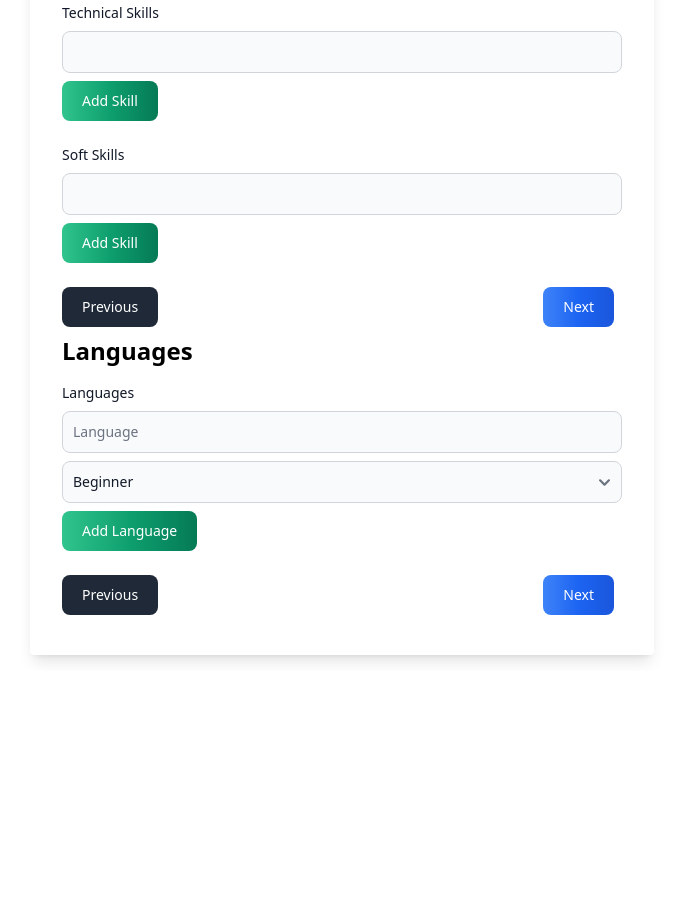
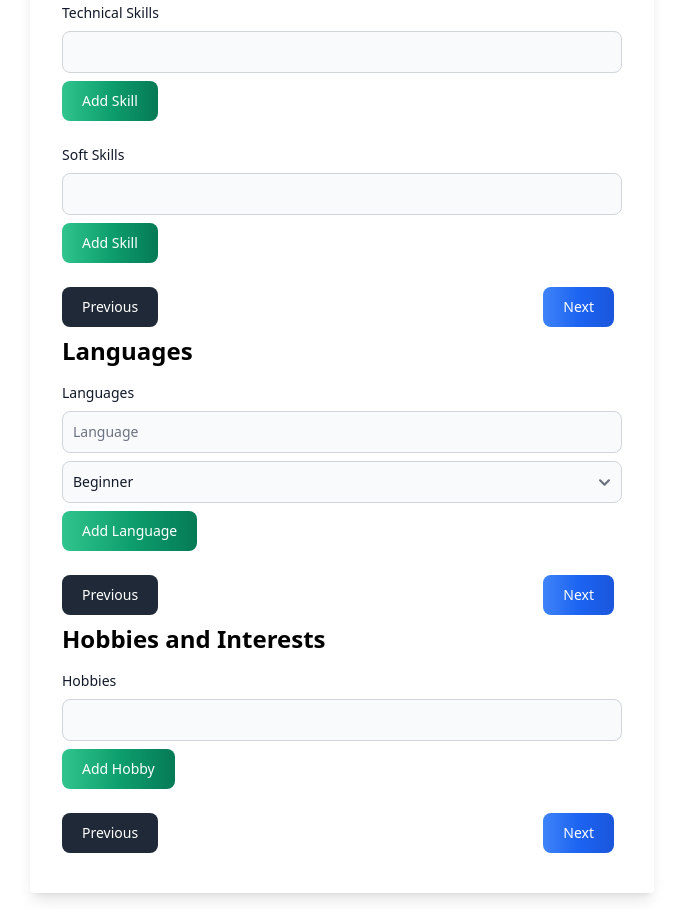
Before and after one commit to Bouanaya/cv-builder, a website: page pages/create.html in a window 1280 px wide. Shown: the part 1175-2084 px from the top of the page, without its empty margins (298-981 px from the left). Before the commit the page ends 1846 px from the top, so only its background shows below. Drawn offline with Linux system fonts and the light colour scheme.

Commit message:
add form  Hobbies

```diff
--- a/pages/create.html
+++ b/pages/create.html
@@ -286,6 +286,23 @@
               </div>
             </form>
           </div>
+          <!-- Step 5: Hobbies -->
+          <div id="step-5" class="">
+            <h2 class="text-2xl font-bold mb-4">Hobbies and Interests</h2>
+            <form id="hobbies-form">
+              <div class="mb-4">
+                <label class="block mb-2 text-sm font-medium text-gray-900 dark:text-white">Hobbies</label>
+                <div id="hobbies">
+                  <input type="text" class="bg-gray-50 border border-gray-300 mb-2 text-gray-900 text-sm rounded-lg focus:ring-blue-500 focus:border-blue-500 block w-full p-2.5 dark:bg-gray-700 dark:border-gray-600 dark:placeholder-gray-400 dark:text-white dark:focus:ring-blue-500 dark:focus:border-blue-500" required>
+                </div>
+                <button type="button" id="add-hobby" class="text-white bg-gradient-to-r from-green-400 via-green-500 to-green-600 hover:bg-gradient-to-br focus:ring-4 focus:outline-none focus:ring-green-300 dark:focus:ring-green-800 font-medium rounded-lg text-sm px-5 py-2.5 text-center me-2 mb-2">Add Hobby</button>
+              </div>
+              <div class="flex justify-between">
+                <button type="button" id="prev-5" class="text-white bg-gray-800 hover:bg-gray-900 focus:outline-none focus:ring-4 focus:ring-gray-300 font-medium rounded-lg text-sm px-5 py-2.5 me-2 mb-2 dark:bg-gray-800 dark:hover:bg-gray-700 dark:focus:ring-gray-700 dark:border-gray-700">Previous</button>
+                <button type="button" id="next-5" class="text-white bg-gradient-to-r from-blue-500 via-blue-600 to-blue-700 hover:bg-gradient-to-br focus:ring-4 focus:outline-none focus:ring-blue-300 dark:focus:ring-blue-800 font-medium rounded-lg text-sm px-5 py-2.5 text-center me-2 mb-2">Next</button>
+              </div>
+            </form>
+          </div>
         </div>
       </div>
     </div>
```
